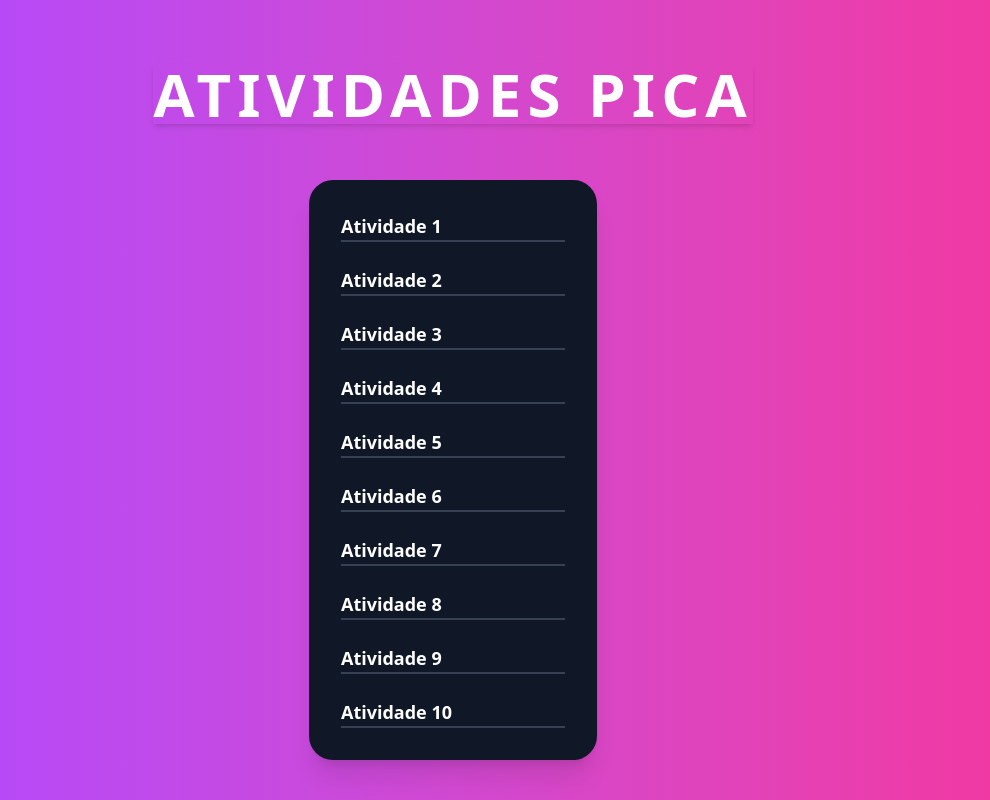
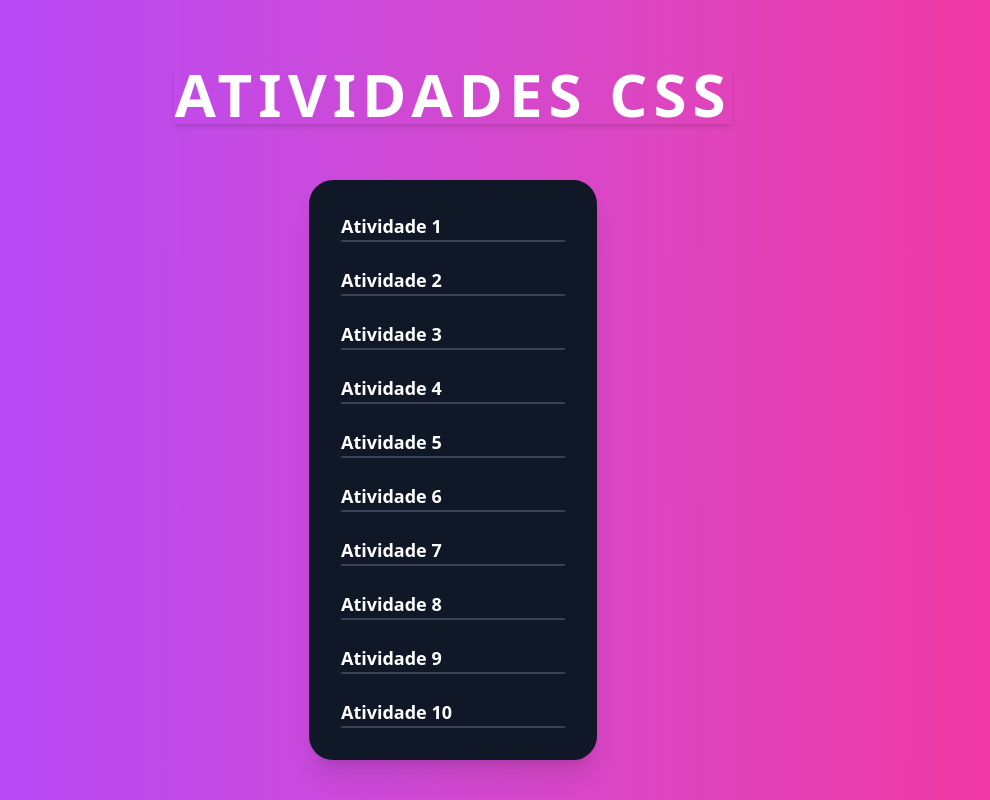
Before and after one commit to efpatti/atividades-css, a plain HTML site: page index.html in a window 1280 px wide. Shown: the whole page, without its empty margins (187-1177 px from the left). Drawn offline with nearby package versions, Linux system fonts and the light colour scheme.

Commit message:
atividades atualizacao

```diff
--- a/index.html
+++ b/index.html
@@ -11,7 +11,7 @@
  >
   <div class="p-6 text-center text-white">
    <h1 class="text-6xl font-bold tracking-widest uppercase mb-8 shadow-md">
-    Atividades Pica
+    Atividades CSS
    </h1>
   </div>
   <div
```
